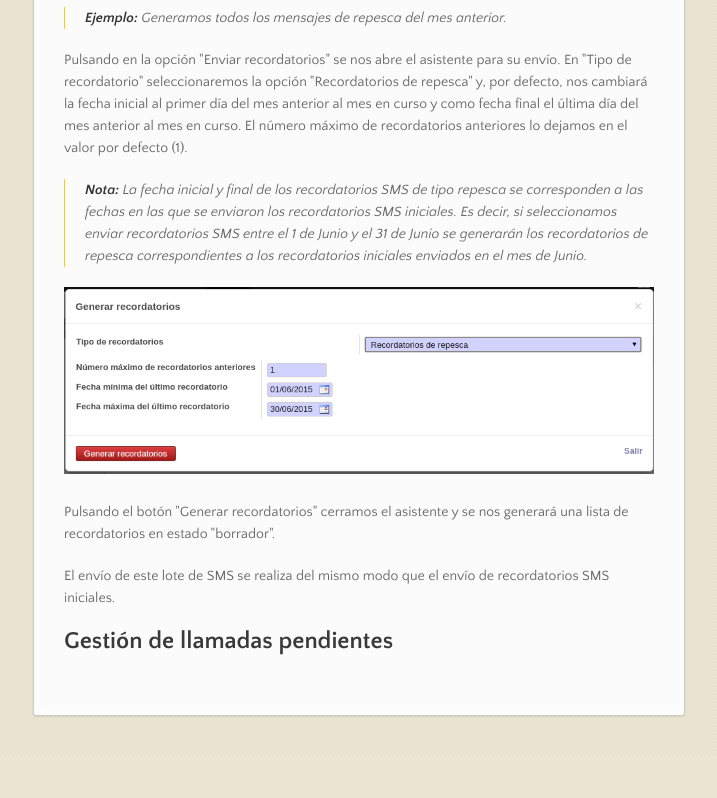
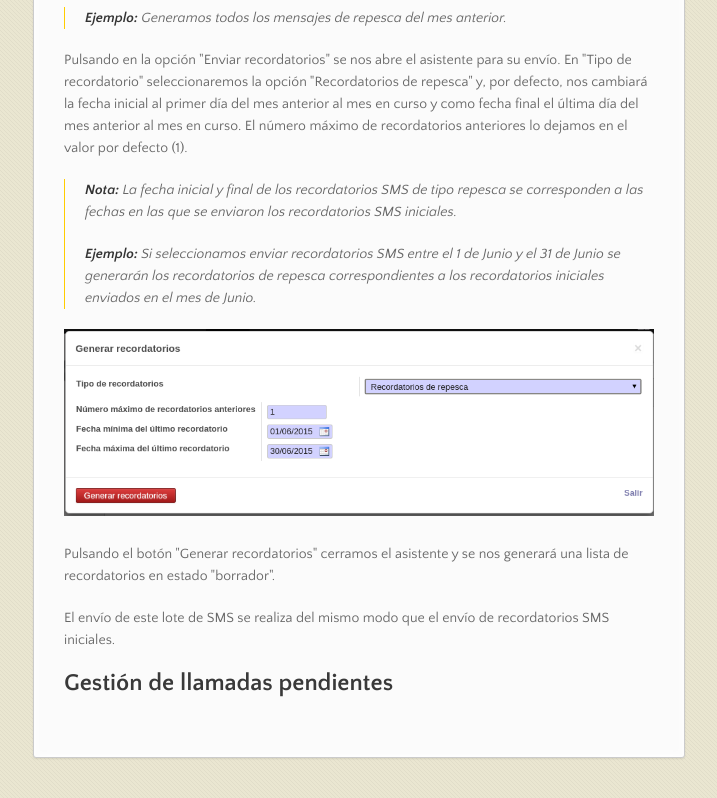
Before and after one commit to sohovet/sohovet, a plain HTML site: page index.html in a window 1280 px wide. Shown: the part 8598-9396 px from the top of the page, without its empty margins (282-999 px from the left). Before the commit the page ends 9354 px from the top, so only its background shows below. Drawn offline with nearby package versions, Linux system fonts and the light colour scheme.

```diff
--- a/index.html
+++ b/index.html
@@ -282,7 +282,10 @@ Generamos todos los mensajes de repesca del mes anterior.</p>
 
 <blockquote>
 <p><strong>Nota:</strong>
-La fecha inicial y final de los recordatorios SMS de tipo repesca se corresponden a las fechas en las que se enviaron los recordatorios SMS iniciales. Es decir, si seleccionamos enviar recordatorios SMS entre el 1 de Junio y el 31 de Junio se generarán los recordatorios de repesca correspondientes a los recordatorios iniciales enviados en el mes de Junio.</p>
+La fecha inicial y final de los recordatorios SMS de tipo repesca se corresponden a las fechas en las que se enviaron los recordatorios SMS iniciales.</p>
+
+<p><strong>Ejemplo:</strong>
+Si seleccionamos enviar recordatorios SMS entre el 1 de Junio y el 31 de Junio se generarán los recordatorios de repesca correspondientes a los recordatorios iniciales enviados en el mes de Junio.</p>
 </blockquote>
 
 <p><img src="images/vaccine_ejemplo_Repesca.png" alt="Asistente para enviar recordatorios"></p>
```
Also changed, not shown: params.json (+1 -1 lines).
